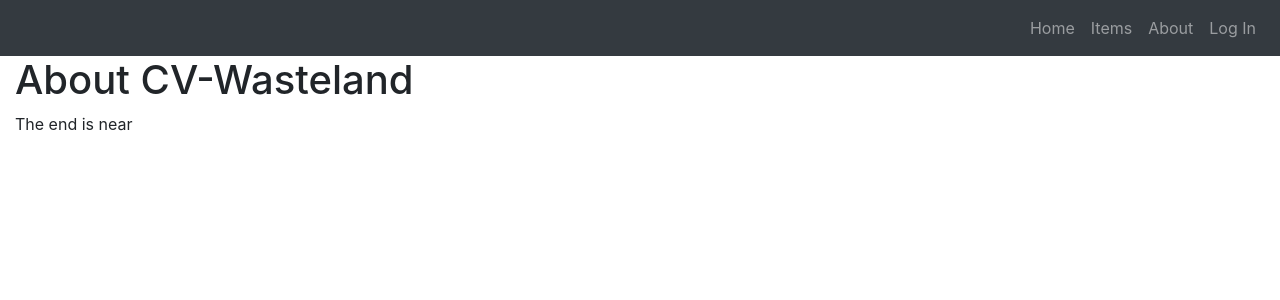
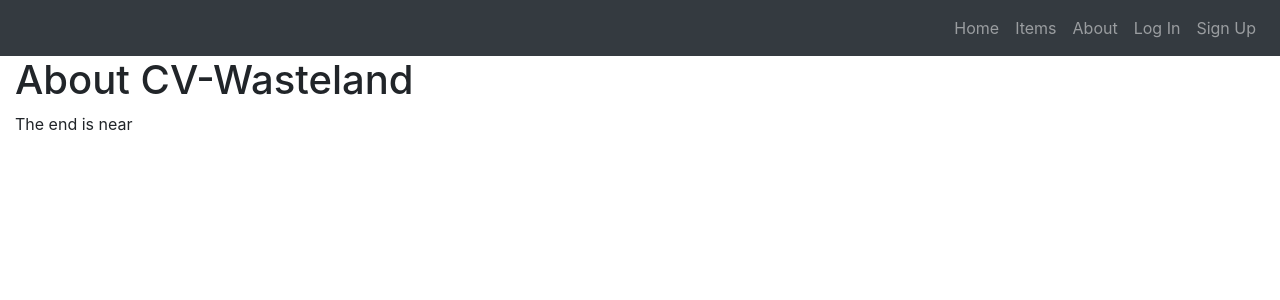
Before and after one commit to longevitytina/CV-Wasteland, a Django app: page /about/ in a window 1280 px wide. Shown: the top 300 px of the page. Run offline with Django 3.2, Linux system fonts and the light colour scheme; some libraries are stand-ins or nearby versions.

Commit message:
Adds dynamic signup link in nav bar

```diff
--- a/wasteland/main_app/templates/base.html
+++ b/wasteland/main_app/templates/base.html
@@ -32,6 +32,7 @@
         <a class="nav-link" href="/about">About</a>
       </li>
       <li><a class="nav-link" href="{% url 'login' %}">Log In</a></li>
+      <li><a class="nav-link" href="{% url 'signup' %}">Sign Up</a></li>
       {% if user.is_authenticated %}
       <li class="nav-item">
         <a class="nav-link" href="{% url 'logout' %}">Log Out</a>
```
